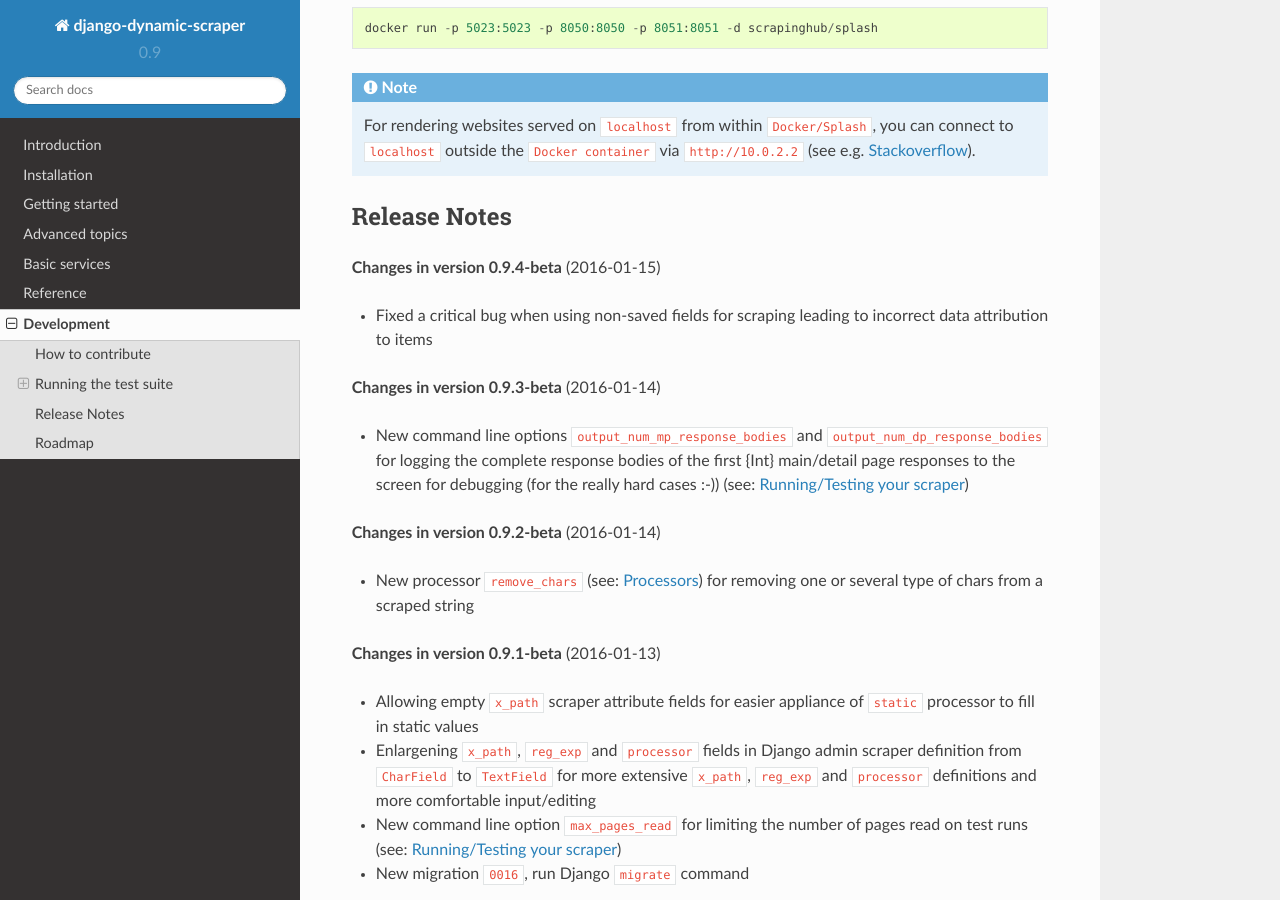
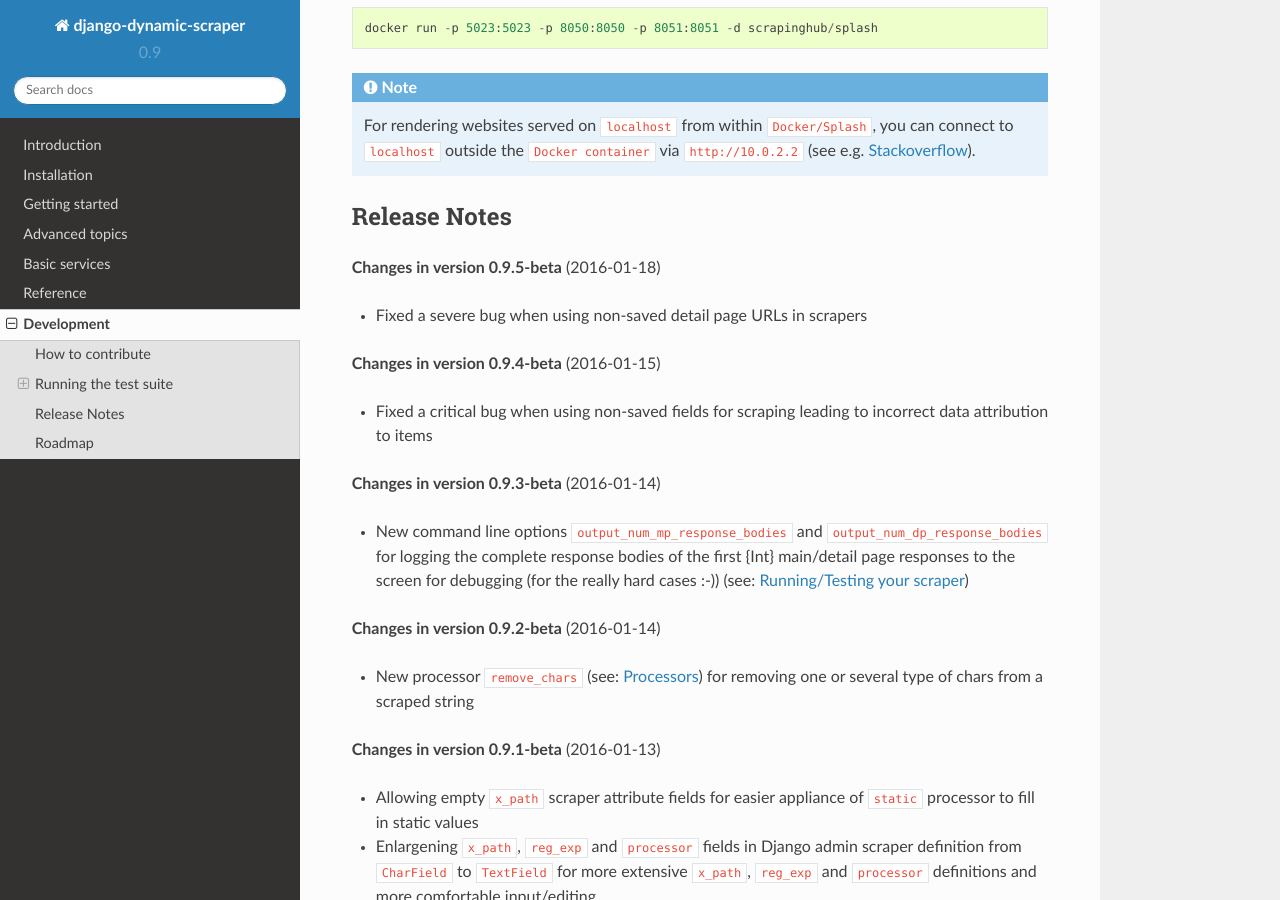
Before and after one commit to dev02019/django-dynamic-scraper, a Sphinx documentation site: the page built from docs/development.rst, in a window 1280 px wide and 900 px high, scrolled down 2148 px. Built offline with Sphinx 7.4.7 and the Read the Docs theme 2.0.0, drawn with Linux system fonts in a browser that asks for light colours.

```diff
--- a/docs/development.rst
+++ b/docs/development.rst
@@ -94,6 +94,10 @@ Docker container can be run with::
 
 Release Notes
 =============
+**Changes in version 0.9.5-beta** (2016-01-18)
+
+* Fixed a severe bug when using non-saved detail page URLs in scrapers
+
 **Changes in version 0.9.4-beta** (2016-01-15)
 
 * Fixed a critical bug when using non-saved fields for scraping leading to incorrect data attribution to items
--- a/setup.py
+++ b/setup.py
@@ -4,7 +4,7 @@ import os
 
 setup(
     name='django-dynamic-scraper',
-    version='0.9.4',
+    version='0.9.5',
     description='Creating Scrapy scrapers via the Django admin interface',
     author='Holger Drewes',
     author_email='Holger.Drewes@gmail.com',
```
